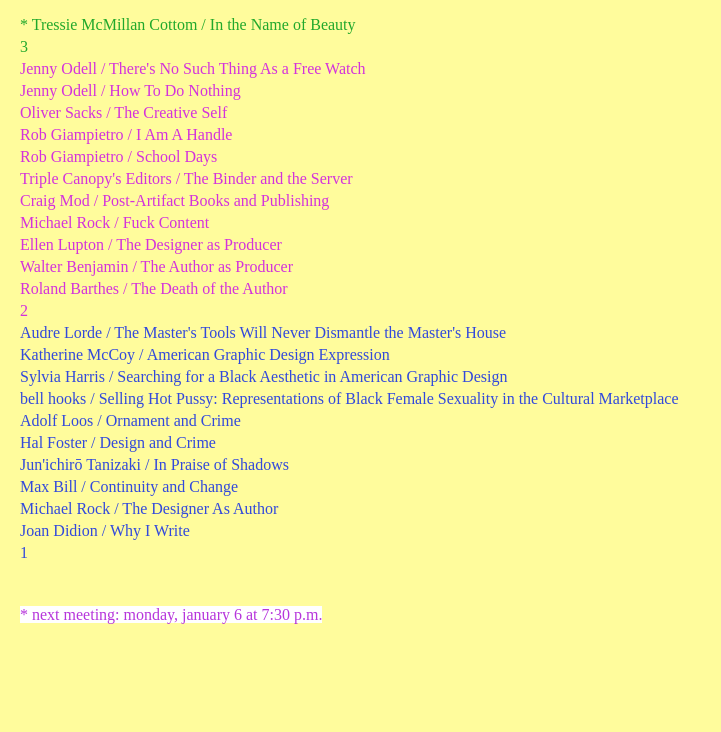
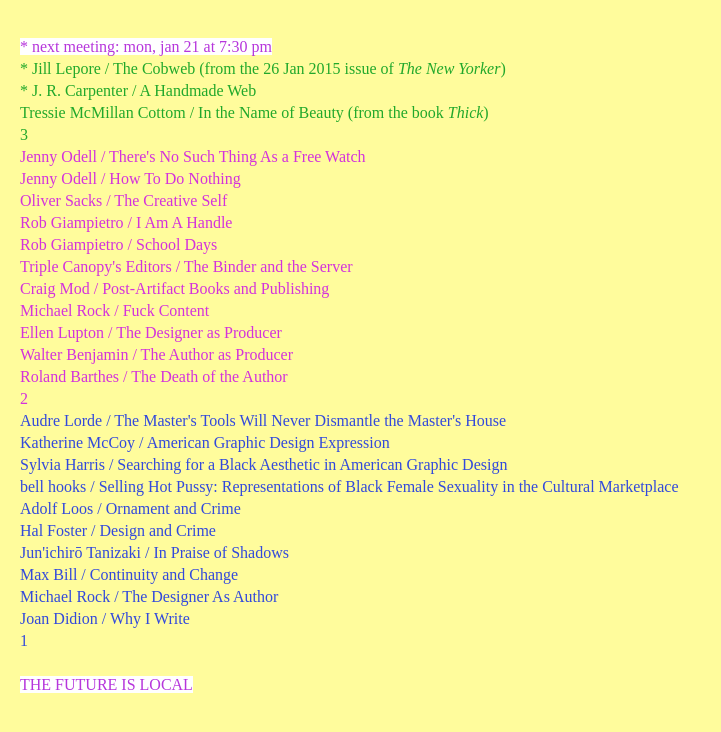
Before and after one commit to neetapatel/on-graphic-design, a plain HTML site: page index.html in a window 1280 px wide. Shown: the whole page, without its empty margins (0-721 px from the left). Drawn offline with Linux system fonts and the light colour scheme.

Commit message:
next readings

```diff
--- a/index.html
+++ b/index.html
@@ -1,5 +1,5 @@
 <!DOCTYPE html>
-<html>
+<html lang="en">
 
   <head>
     <title>On-Graphic-Design</title>
@@ -10,8 +10,13 @@
 
   <body>
 
+    <br>
+    <p class="blinking"><span style="background-color:white">* next meeting: mon, jan 21 at 7:30 pm</span></p>
+
     <div class="season-3">
-      <p>* Tressie McMillan Cottom / <a target="_blank" href="readings/Cottom-InTheNameOfBeauty.pdf">In the Name of Beauty</a></p>
+      <p>* Jill Lepore / <a target="_blank" href="readings/Lepore-The_Cobweb.pdf">The Cobweb (from the 26 Jan 2015 issue of <em>The New Yorker</em>)</a></p>
+      <p>* J. R. Carpenter / <a target="_blank" href="http://luckysoap.com/statements/handmadeweb.html">A Handmade Web</a></p>
+      <p>Tressie McMillan Cottom / <a target="_blank" href="readings/Cottom-InTheNameOfBeauty.pdf">In the Name of Beauty (from the book <em>Thick</em>)</a></p>
       <p>3</p>
     </div>
 
@@ -44,8 +49,8 @@
       <p>1</p>
     </div>
 
-    <br></br>
-    <p class="blinking"><span style="background-color:white">* next meeting: monday, january 6 at 7:30 p.m.</span</p>
+    <br>
+    <p class="blinking"><span style="background-color:white">THE FUTURE IS LOCAL</span></p>
 
   </body>
 
```
Also changed, not shown: 1 other file.
